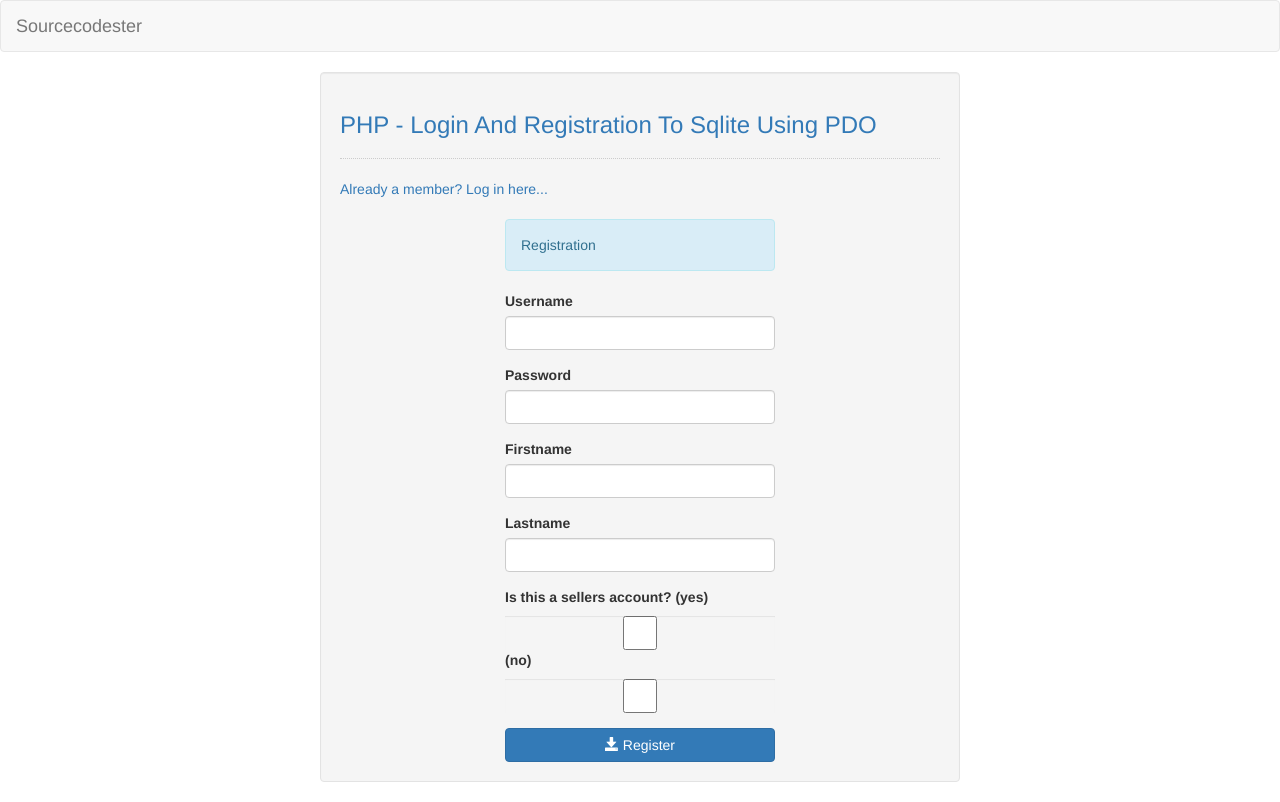
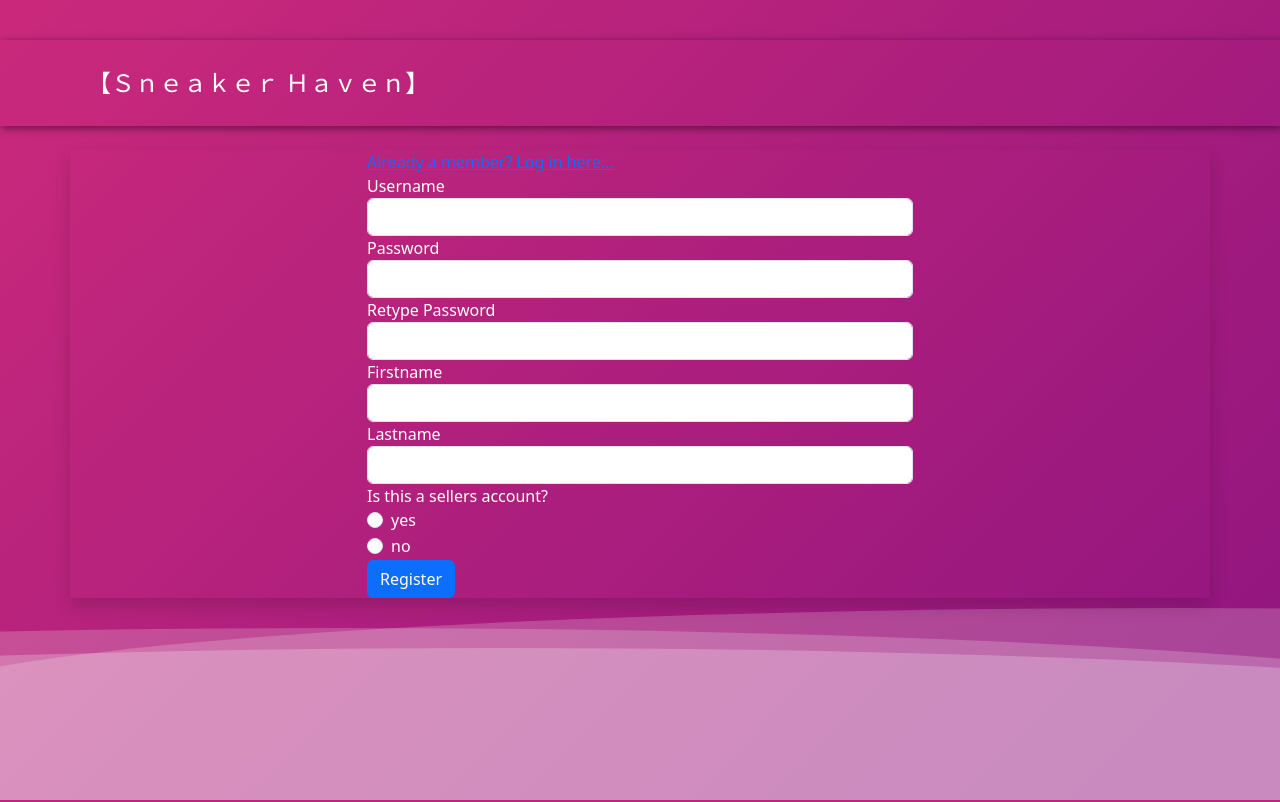
Before and after one commit to THEGeorgie/Online-sneaker--Marketplace, a PHP site: page /register.php in a window 1280 px wide. Run offline with PHP 8.4, Linux system fonts and the light colour scheme; some libraries are stand-ins or nearby versions.

Commit message:
Major commit

```diff
--- a/css/style.css
+++ b/css/style.css
@@ -88,3 +88,32 @@ body {
     background-repeat: no-repeat;
     background-size: cover;
   }
+
+  nav {
+    margin-top: 40px;
+    padding: 24px;
+    text-align: center;
+    box-shadow: 2px 2px 8px rgba(0, 0, 0, 0.5);
+  }
+  .pM{
+    margin-top: 150px;
+  }
+  .shadow{
+    box-shadow: 2px 2px 8px rgba(0, 0, 0, 0.5);
+  }
+  nav a {
+    transition: 0.3s ease;
+    color: white;
+    font-size: 20px;
+    text-decoration: none;
+    border-top: 4px solid transparent;
+    border-bottom: 4px solid transparent;
+    padding: 20px 0;
+    margin: 0 5px;
+    font-size: 17px;
+  }
+  nav a:hover {
+    border-top: 4px solid white;
+    border-bottom: 4px solid white;
+    padding: 6px 0;
+  }
--- /dev/null
+++ b/profile.php
@@ -0,0 +1,3 @@
+<?php
+    echo("Ni se narejeno");
+?>
--- a/register.php
+++ b/register.php
@@ -1,69 +1,97 @@
-<!DOCTYPE html>
 <?php
     //starting the session
     session_start();
 ?>
+<!DOCTYPE html>
 <html lang="en">
+
 <head>
-    		<meta charset="UTF-8" name="viewport" content="width=device-width, initial-scale=1"/>
-    		<!-- Bootstrap -->
-    		<link rel="stylesheet" type="text/css" href="css/bootstrap.css"/>
+	<meta charset="UTF-8">
+	<meta http-equiv="X-UA-Compatible" content="IE=edge">
+	<meta name="viewport" content="width=device-width, initial-scale=1.0">
+	<link rel="stylesheet" href="css/style.css">
+	<link href="https://cdn.jsdelivr.net/npm/bootstrap@5.3.0-alpha1/dist/css/bootstrap.min.css" rel="stylesheet"
+		integrity="sha384-GLhlTQ8iRABdZLl6O3oVMWSktQOp6b7In1Zl3/Jr59b6EGGoI1aFkw7cmDA6j6gD" crossorigin="anonymous">
+	<title>【ＳｎｅａｋｅｒＨａｖｅｎ】</title>
 </head>
+
 <body>
-    	<nav class="navbar navbar-default">
 	<div class="container-fluid">
-    			<a class="navbar-brand" href="https://sourcecodester.com" target="_balnk">Sourcecodester</a>
+		<div class="wave"></div>
+		<div class="wave"></div>
+		<div class="wave"></div>
+		<nav class="navbar fixed-top navbar-expand-lg navbar-dark p-md-3">
+			<div class="container">
+				<a href="main.php" class="navbar-brand fs-4">【Ｓｎｅａｋｅｒ Ｈａｖｅｎ】</a>
+				<button type="button" class="navbar-toggler" data-bs-target="#navbarNav" data-bs-toggle="collapse"
+					aria-controls="navbarNav" aria-expanded="false" aria-label="Toggle Navbar">
+					<span class="navbar-toggler-icon"></span>
+				</button>
 			</div>
 		</nav>
-    	<div class="col-md-3"></div>
-    	<div class="col-md-6 well">
-    		<h3 class="text-primary">PHP - Login And Registration To Sqlite Using PDO</h3>
-    		<hr style="border-top:1px dotted #ccc;"/>
-    		<!-- Link for redirecting to Login Page -->
+		<section class=pM>
+			<div class="container-lg shadow ">
+
+				<div class="row justify-content-center">
+				<div class="col-md-6">
 					<a href="login.php">Already a member? Log in here...</a>
-    		<br style="clear:both;"/><br />
-    		<div class="col-md-3"></div>
-    		<div class="col-md-6">
-    			<!-- Registration Form start -->
-    			<form method="POST" action="save_member.php">
-    				<div class="alert alert-info">Registration</div>
+					<form method="POST" action="save_member.php" class="text-white">
 						<div class="form-group">
 							<label>Username</label>
-    					<input type="text" name="username" class="form-control" required="required"/>
+							<input type="text" name="username" class="form-control" required="required" />
 						</div>
 						<div class="form-group">
 							<label>Password</label>
-    					<input type="password" name="password" class="form-control" required="required"/>
+							<input type="password" name="password" class="form-control" required="required" />
+						</div>
+						<div class="form-group">
+							<label>Retype Password</label>
+							<input type="password" name="Rpassword" class="form-control" required="required" />
 						</div>
 						<div class="form-group">
 							<label>Firstname</label>
-    					<input type="text" name="firstname" class="form-control" required="required"/>
+							<input type="text" name="firstname" class="form-control" required="required" />
 						</div>
 						<div class="form-group">
 							<label>Lastname</label>
-    					<input type="text" name="lastname" class="form-control" required="required"/>
+							<input type="text" name="lastname" class="form-control" required="required" />
 						</div>
-					<div class="form-group">
-    					<label>Is this a sellers account? (yes)</label>
-    					<input type="checkbox" name="is_seller" class="form-control" value="1"/>
-						<label>(no)</label>
-						<input type="checkbox" name="is_seller" class="form-control" value="2"/>
+						<label>Is this a sellers account?</label>
+						<div class="form-check">
+							<input class="form-check-input" type="radio" name="is_seller" value="1">
+							<label class="form-check-label" for="flexRadioDefault1">
+								yes
+							</label>
+						</div>
+						<div class="form-check">
+							<input class="form-check-input" type="radio" name="is_seller" value="2">
+							<label class="form-check-label" for="flexRadioDefault1">
+								no
+							</label>
 						</div>
 						<?php
     					//checking if the session 'success' is set.
     					if(ISSET($_SESSION['success'])){
     				?>
 						<!-- Display regostration success message -->
-    				<div class="alert alert-success"><?php echo $_SESSION['success']; header('location: login.php');?></div>
+						<div class="alert alert-success">
+							<?php echo $_SESSION['success']; header('location: login.php');?>
+						</div>
 						<?php
     					//Unsetting the 'success' session after displaying the message.
     					unset($_SESSION['success']);
     					}
     				?>
-    				<button class="btn btn-primary btn-block" name="register"><span class="glyphicon glyphicon-save"></span> Register</button>
+						<button class="btn btn-primary btn-block" name="register"><span
+								class="glyphicon glyphicon-save"></span> Register</button>
 					</form>
-    			<!-- Registration Form end -->
 				</div>
 				</div>
+			</div>
+		</section>
+		<script src="https://cdn.jsdelivr.net/npm/bootstrap@5.3.0-alpha1/dist/js/bootstrap.bundle.min.js"
+			integrity="sha384-w76AqPfDkMBDXo30jS1Sgez6pr3x5MlQ1ZAGC+nuZB+EYdgRZgiwxhTBTkF7CXvN" crossorigin="anonymous">
+		</script>
 </body>
+
 </html>
```
Also changed, not shown: home.php (+41 -14 lines), main.php (+4 -4 lines), db/db_member.sqlite3. Lines whose indentation alone changed are shown as unchanged.
